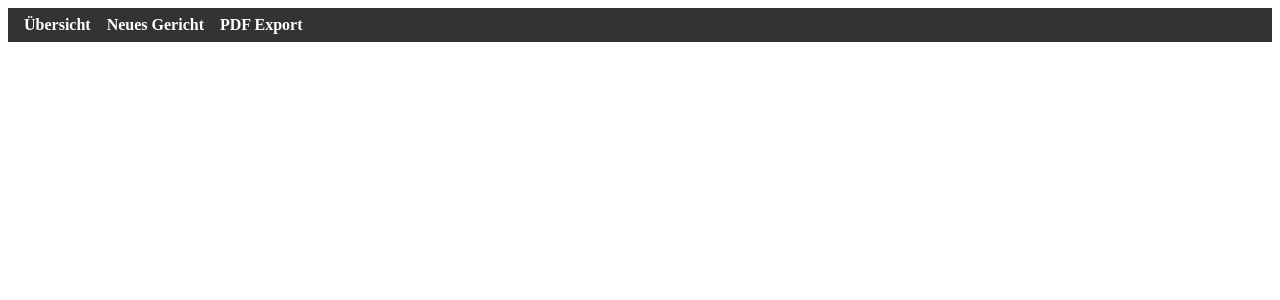
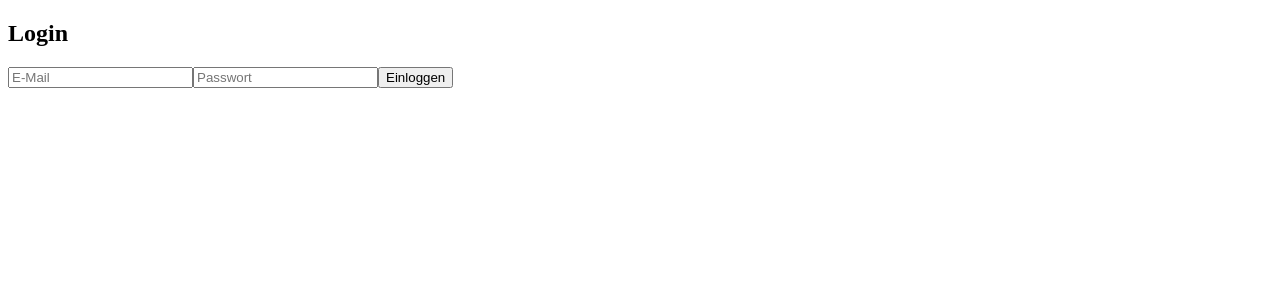
Before and after one commit to Fitsch91/speisekarte-webapp, a React (Create React App) app: page /login in a window 1280 px wide. Shown: the top 300 px of the page. Built offline with nearby package versions, Linux system fonts and the light colour scheme; a web font is replaced by a local one; what @react-pdf/renderer would draw is missing.

Commit message:
Add Supabase Auth: login page, protect routes, and logout in NavBar

```diff
--- a/src/App.jsx
+++ b/src/App.jsx
@@ -1,7 +1,9 @@
 // src/App.jsx
-import React from 'react';
-import { Routes, Route } from 'react-router-dom';
+import React, { useState, useEffect } from 'react';
+import { Routes, Route, Navigate } from 'react-router-dom';
+import { supabase } from './supabaseClient';
 import NavBar from './components/NavBar';
+import Login from './components/Login';
 import DishList from './components/DishList';
 import EntryForm from './components/EntryForm';
 import EditForm from './components/EditForm';
@@ -10,6 +12,33 @@ import PdfPreview from './components/PdfPreview';
 import SpecialPreview from './components/SpecialPreview';
 
 export default function App() {
+  const [session, setSession] = useState(null);
+
+  useEffect(() => {
+    // initial session check
+    supabase.auth.getSession().then(({ data }) => {
+      setSession(data.session);
+    });
+    // listener for auth changes
+    const { data: listener } = supabase.auth.onAuthStateChange((_, s) => {
+      setSession(s);
+    });
+    return () => {
+      listener.subscription.unsubscribe();
+    };
+  }, []);
+
+  // if not logged in, show only the login route
+  if (!session) {
+    return (
+      <Routes>
+        <Route path="/login" element={<Login />} />
+        <Route path="*" element={<Navigate to="/login" replace />} />
+      </Routes>
+    );
+  }
+
+  // logged in: show the app
   return (
     <>
       <NavBar />
--- /dev/null
+++ b/src/components/Login.jsx
@@ -0,0 +1,32 @@
+import { useState } from 'react';
+import { supabase } from '../supabaseClient';
+
+export default function Login() {
+  const [email, setEmail] = useState('');
+  const [password, setPassword] = useState('');
+
+  const signIn = async () => {
+    const { error } = await supabase.auth.signInWithPassword({ email, password });
+    if (error) alert(error.message);
+    else window.location.href = '/';
+  };
+
+  return (
+    <div className="login">
+      <h2>Login</h2>
+      <input
+        type="email"
+        placeholder="E-Mail"
+        value={email}
+        onChange={e => setEmail(e.target.value)}
+      />
+      <input
+        type="password"
+        placeholder="Passwort"
+        value={password}
+        onChange={e => setPassword(e.target.value)}
+      />
+      <button onClick={signIn}>Einloggen</button>
+    </div>
+  );
+}
--- a/src/components/NavBar.jsx
+++ b/src/components/NavBar.jsx
@@ -1,13 +1,30 @@
+// src/components/NavBar.jsx
 import React from 'react';
-import { NavLink } from 'react-router-dom';
+import { NavLink, useNavigate } from 'react-router-dom';
+import { supabase } from '../supabaseClient';
 import './NavBar.css';
 
 export default function NavBar() {
+  const navigate = useNavigate();
+
+  const handleLogout = async () => {
+    await supabase.auth.signOut();
+    // Nach dem Ausloggen zurück zur Login-Seite
+    navigate('/login', { replace: true });
+  };
+
   return (
     <nav className="navbar">
-      <NavLink to="/" className="nav-item">Übersicht</NavLink>
+      <NavLink to="/"      className="nav-item">Übersicht</NavLink>
       <NavLink to="/entry" className="nav-item">Neues Gericht</NavLink>
       <NavLink to="/export" className="nav-item">PDF Export</NavLink>
+      <button
+        type="button"
+        onClick={handleLogout}
+        className="nav-item nav-logout"
+      >
+        Logout
+      </button>
     </nav>
   );
 }
```
